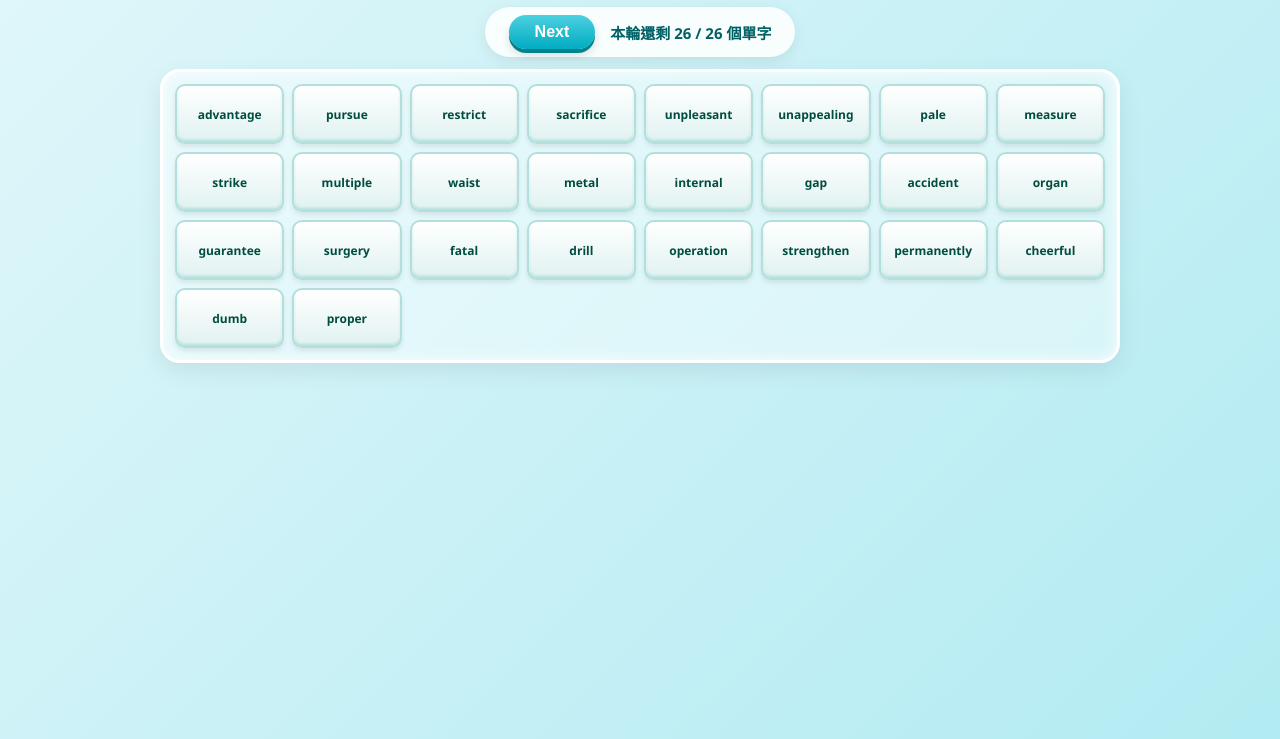
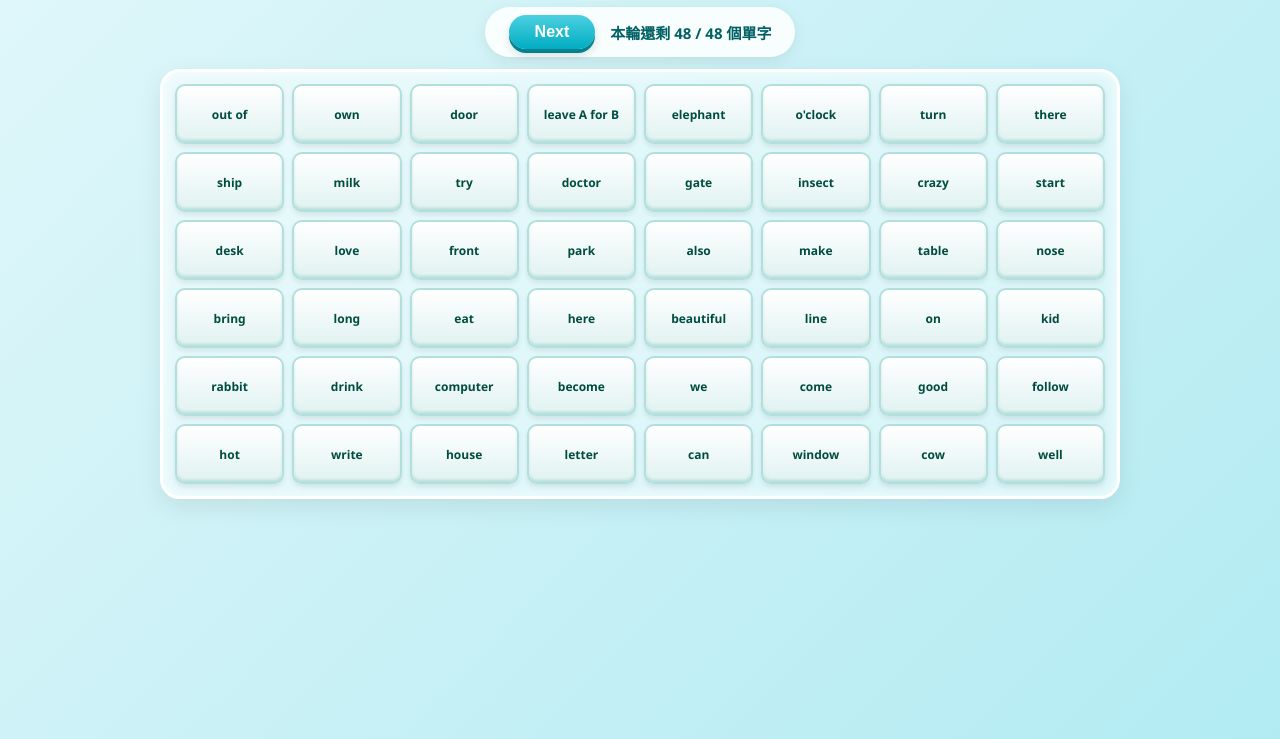
Before and after one commit to PeiYu-code/SarahCandyCrush, a plain HTML site: page index.html in a window 1280 px wide. Shown: the part 61-800 px from the top of the page. Drawn offline with Linux system fonts and the light colour scheme.

Commit message:
Refactor index.html to include new word list

```diff
--- a/index.html
+++ b/index.html
@@ -149,13 +149,35 @@
     <div class="grid-container" id="grid"></div>
 
     <script>
-        const rawWords = [
-            "surgery", "restrict", "fatal", "operation", "drill", "metal",
-            "gap", "guarantee", "waist", "internal", "organ", "permanently",
-            "accident", "unappealing", "pale", "unpleasant", "strengthen",
-            "cheerful", "advantage", "measure", "multiple", "proper",
-            "pursue", "strike", "dumb", "sacrifice"
-        ];
+      const rawWords = [
+  // 第一張圖片 (61個)
+  "book", "letter", "pen", "pencil", "eraser", "desk", "computer", "cup",
+  "boss", "sea", "ship", "boat", "sky", "sun", "moon", "library",
+  "movie", "tea", "milk", "cheese", "butter", "game", "baby", "kid",
+  "smile", "laugh", "duck", "chicken", "hen", "egg", "pig", "cow",
+  "rabbit", "elephant", "dog", "cat", "insect", "head", "eye", "nose",
+  "ear", "mouth", "body", "hand", "leave", "leave A for B", "end", "start",
+  "begin", "feel", "follow", "turn", "hold", "keep", "put", "bring",
+  "point", "line", "let", "try", "move",
+
+  // 第二張圖片 (121個)
+  "boy", "girl", "I", "you", "he", "she", "it", "we", "they", "teacher",
+  "student", "doctor", "nurse", "patient", "housewife", "house", "school",
+  "park", "table", "chair", "meal", "breakfast", "lunch", "dinner", "man",
+  "woman", "shoe", "bag", "cake", "doll", "bean", "bed", "door", "window",
+  "gate", "bus", "stop", "car", "road", "street", "belt", "reason", "story",
+  "city", "run", "eat", "like", "go", "come", "walk", "have", "write", "read",
+  "drink", "sleep", "open", "close", "buy", "sell", "cry", "dance", "want",
+  "love", "say", "make", "rain", "get", "teach", "am", "is", "are", "take",
+  "find", "use", "think", "own", "live", "work", "thank", "become", "tell",
+  "ask", "show", "call", "beautiful", "ugly", "long", "short", "good", "bad",
+  "enough", "hot", "cold", "high", "low", "important", "crazy", "big", "all",
+  "hard", "old", "young", "new", "cute", "busy", "nice", "useful", "useless",
+  "well", "great", "sorry", "most", "front", "back", "here", "there", "in",
+  "out of", "on", "under", "between", "in front of", "in back of", "also",
+  "only", "next", "now", "o'clock", "else", "for", "then", "about", "even",
+  "just", "still", "another", "while", "will", "can", "how"
+];
 
         let currentBatchWords = [];
         let availableIndices = [];
```
